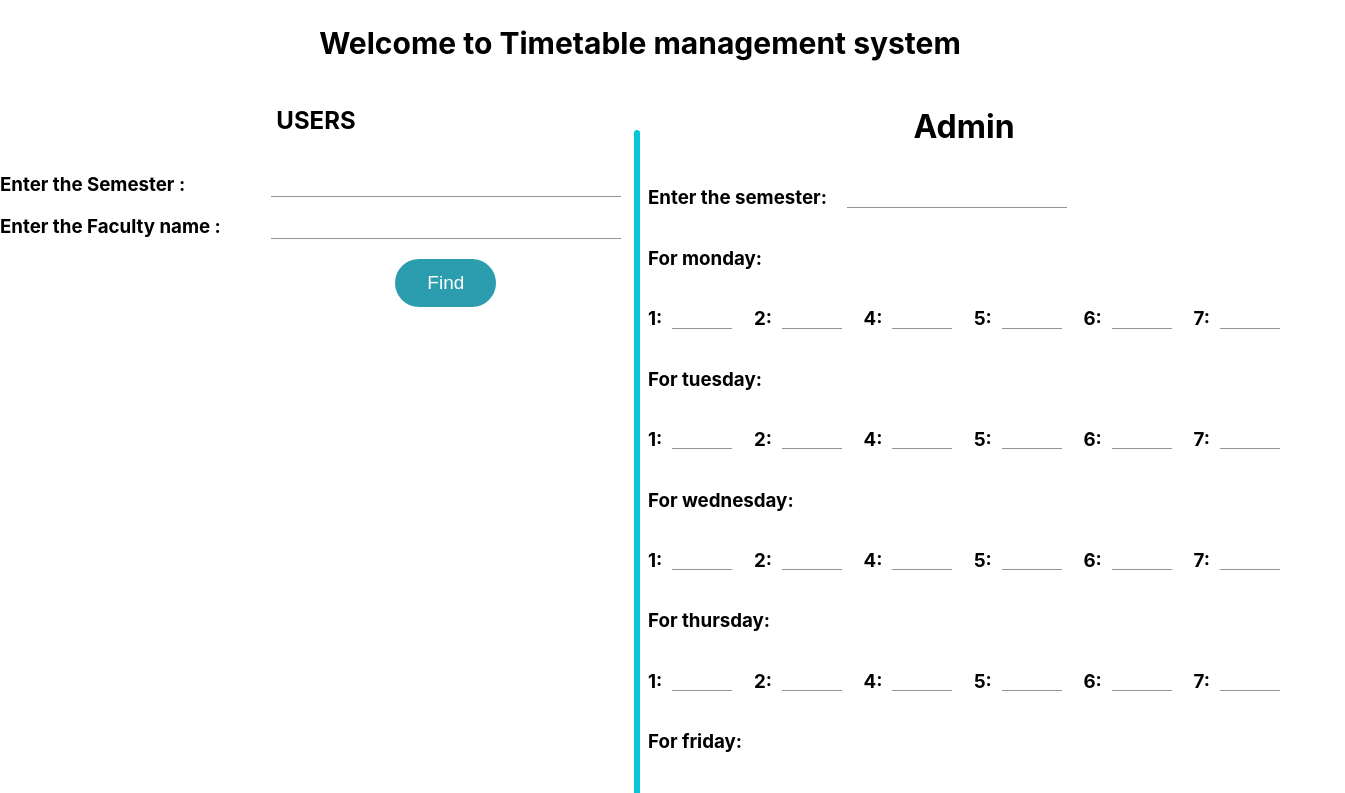
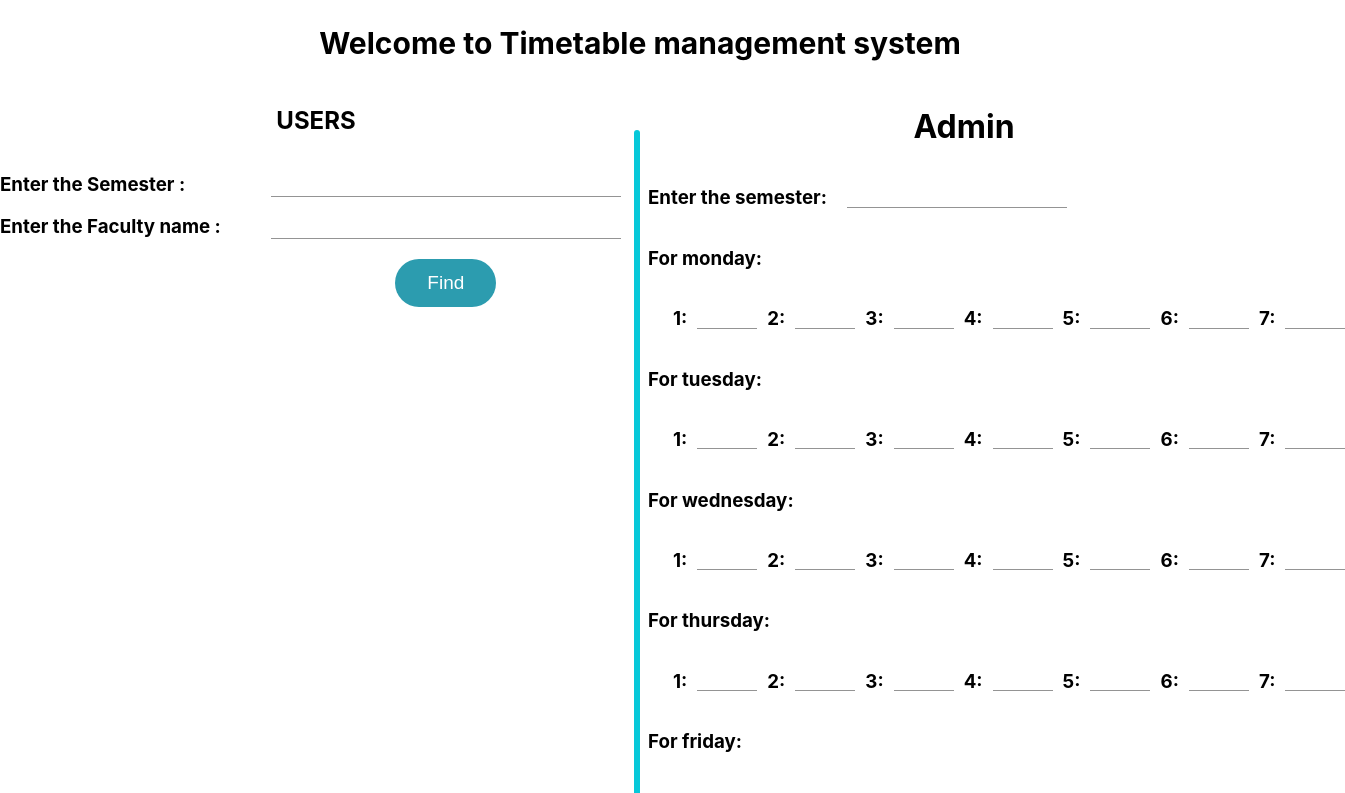
Before and after one commit to JishnuVijayan/timetable-management-system, a React (Create React App) app in the folder frontend/: page /admin in a window 1280 px wide. Shown: the top 793 px of the page, 1345 px wide, since content can reach past the window. Built offline with nearby package versions, Linux system fonts and the light colour scheme.

Commit message:
Values from the textfield is saved to variables.
The textfields was created using react mapping and the values from each textfield is now saved to corresponding variables.

```diff
--- a/frontend/src/components/AdminpageAdmin.js
+++ b/frontend/src/components/AdminpageAdmin.js
@@ -1,6 +1,5 @@
-import React from "react";
+import React, { useState } from "react";
 import TextField from "@mui/material/TextField";
-import { useState } from "react";
 
 export default function AdminpageAdmin() {
   const [inputFormat, setInputFormat] = useState([
@@ -29,6 +28,82 @@ export default function AdminpageAdmin() {
       title: "Time interval for each period",
     },
   ]);
+
+  const [semester, setSemesterName] = useState("");
+  const [mondaySubject, setMondaySubject] = useState(Array(7).fill(""));
+  const [tuesdaySubject, setTuesdaySubject] = useState(Array(7).fill(""));
+  const [wednesdaySubject, setWednesdaySubject] = useState(Array(7).fill(""));
+  const [thursdaySubject, setThursdaySubject] = useState(Array(7).fill(""));
+  const [fridaySubject, setFridaySubject] = useState(Array(7).fill(""));
+  const [timeInterval, setTimeInterval] = useState(Array(7).fill(""));
+
+  const handleInputChange = (day, index, newValue) => {
+    switch (day) {
+      case "For monday":
+        setMondaySubject((prev) => {
+          const copy = [...prev];
+          copy[index] = newValue;
+          return copy;
+        });
+        break;
+      case "For tuesday":
+        setTuesdaySubject((prev) => {
+          const copy = [...prev];
+          copy[index] = newValue;
+          return copy;
+        });
+        break;
+      case "For wednesday":
+        setWednesdaySubject((prev) => {
+          const copy = [...prev];
+          copy[index] = newValue;
+          return copy;
+        });
+        break;
+      case "For thursday":
+        setThursdaySubject((prev) => {
+          const copy = [...prev];
+          copy[index] = newValue;
+          return copy;
+        });
+        break;
+      case "For friday":
+        setFridaySubject((prev) => {
+          const copy = [...prev];
+          copy[index] = newValue;
+          return copy;
+        });
+        break;
+      case "Time interval for each period":
+        setTimeInterval((prev) => {
+          const copy = [...prev];
+          copy[index] = newValue;
+          return copy;
+        });
+        break;
+      default:
+        break;
+    }
+  };
+  const [subjectNames, setSubjectNames] = useState(
+    Array.from({ length: 6 }, () => "")
+  );
+  const [facultyNames, setFacultyNames] = useState(
+    Array.from({ length: 6 }, () => "")
+  );
+
+  const handleSubjectNameChange = (index, value) => {
+    const newSubjectNames = [...subjectNames];
+    newSubjectNames[index] = value;
+    setSubjectNames(newSubjectNames);
+  };
+
+  const handleFacultyNameChange = (index, value) => {
+    const newFacultyNames = [...facultyNames];
+    newFacultyNames[index] = value;
+    setFacultyNames(newFacultyNames);
+  };
+
   return (
     <div>
       <div style={{ display: "flex", justifyContent: "center" }}>
@@ -47,10 +122,12 @@ export default function AdminpageAdmin() {
             id="standard-basic"
             variant="standard"
             style={{ paddingTop: 8 }}
+            value={semester}
+            onChange={(e) => setSemesterName(e.target.value)}
           />
         </div>
-        {inputFormat.map((item) => (
-          <>
+        {inputFormat.map((item, dayIndex) => (
+          <div key={item.id}>
             <h3>{item.title}:</h3>
             <div
               style={{
@@ -58,98 +135,51 @@ export default function AdminpageAdmin() {
                 flexDirection: "row",
                 columnGap: 10,
                 justifyContent: "space-between",
+                paddingLeft: 25,
+                paddingRight: 25,
               }}
             >
+              {Array(7)
+                .fill()
+                .map((_, index) => (
                   <div
+                    key={index}
                     style={{
                       display: "flex",
                       flexDirection: "row",
                       columnGap: 10,
                     }}
                   >
-                <h3>1:</h3>
+                    <h3>{index + 1}:</h3>
                     <TextField
                       id="standard-basic"
                       variant="standard"
                       style={{ width: 60, paddingTop: 8 }}
+                      value={
+                        item.title === "For monday"
+                          ? mondaySubject[index]
+                          : item.title === "For tuesday"
+                          ? tuesdaySubject[index]
+                          : item.title === "For wednesday"
+                          ? wednesdaySubject[index]
+                          : item.title === "For thursday"
+                          ? thursdaySubject[index]
+                          : item.title === "For friday"
+                          ? fridaySubject[index]
+                          : timeInterval[index]
+                      }
+                      onChange={(e) =>
+                        handleInputChange(item.title, index, e.target.value)
+                      }
                     />
                   </div>
-              <div
-                style={{
-                  display: "flex",
-                  flexDirection: "row",
-                  columnGap: 10,
-                }}
-              >
-                <h3>2:</h3>
-                <TextField
-                  id="standard-basic"
-                  variant="standard"
-                  style={{ width: 60, paddingTop: 8 }}
-                />
-              </div>
-              <div
-                style={{
-                  display: "flex",
-                  flexDirection: "row",
-                  columnGap: 10,
-                }}
-              >
-                <h3>4:</h3>
-                <TextField
-                  id="standard-basic"
-                  variant="standard"
-                  style={{ width: 60, paddingTop: 8 }}
-                />
-              </div>
-              <div
-                style={{
-                  display: "flex",
-                  flexDirection: "row",
-                  columnGap: 10,
-                }}
-              >
-                <h3>5:</h3>
-                <TextField
-                  id="standard-basic"
-                  variant="standard"
-                  style={{ width: 60, paddingTop: 8 }}
-                />
-              </div>
-              <div
-                style={{
-                  display: "flex",
-                  flexDirection: "row",
-                  columnGap: 10,
-                }}
-              >
-                <h3>6:</h3>
-                <TextField
-                  id="standard-basic"
-                  variant="standard"
-                  style={{ width: 60, paddingTop: 8 }}
-                />
-              </div>
-              <div
-                style={{
-                  display: "flex",
-                  flexDirection: "row",
-                  columnGap: 10,
-                }}
-              >
-                <h3>7:</h3>
-                <TextField
-                  id="standard-basic"
-                  variant="standard"
-                  style={{ width: 60, paddingTop: 8 }}
-                />
+                ))}
             </div>
           </div>
-          </>
         ))}
       </div>
       <h3>Subject name and Faculty name: </h3>
-      {Array.from({ length: 6 }, () => (
+      {Array.from({ length: 6 }, (_, subIndex) => (
         <div
           style={{
             display: "flex",
@@ -159,11 +189,15 @@ export default function AdminpageAdmin() {
           }}
         >
           <div style={{ display: "flex", flexDirection: "row", columnGap: 10 }}>
-            <h3>Subject name: </h3>
+            <h3>Subject name {subIndex + 1}: </h3>
             <TextField
               id="standard-basic"
               variant="standard"
               style={{ paddingTop: 8 }}
+              value={subjectNames[subIndex]}
+              onChange={(e) =>
+                handleSubjectNameChange(subIndex, e.target.value)
+              }
             />
           </div>
           <div style={{ display: "flex", flexDirection: "row", columnGap: 10 }}>
@@ -172,13 +206,17 @@ export default function AdminpageAdmin() {
               id="standard-basic"
               variant="standard"
               style={{ paddingTop: 8 }}
+              value={facultyNames[subIndex]}
+              onChange={(e) =>
+                handleFacultyNameChange(subIndex, e.target.value)
+              }
             />
           </div>
         </div>
       ))}
       <div style={{ display: "flex", justifyContent: "center" }}>
-        <button class="button3">
-          <span class="button-content" style={{ fontSize: 19 }}>
+        <button className="button3">
+          <span className="button-content" style={{ fontSize: 19 }}>
             Submit
           </span>
         </button>
--- a/frontend/src/styles/UserpageUser.css
+++ b/frontend/src/styles/UserpageUser.css
@@ -3,6 +3,7 @@
     justify-content: flex-start;
     flex-direction: column;
     column-gap: 100px;
+
 }
 .Textfield2{
     display: flex;
```
Lines whose indentation alone changed are shown as unchanged.
